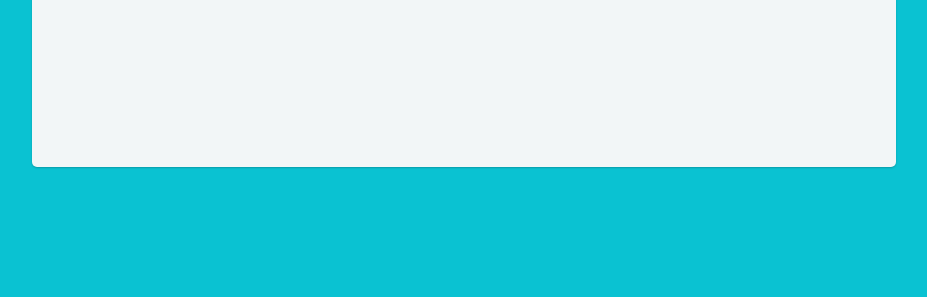
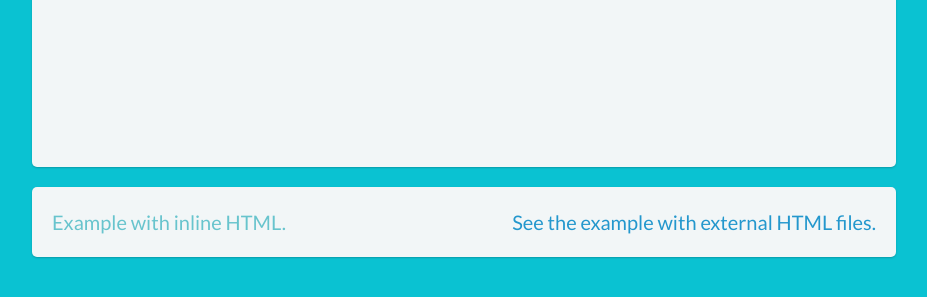
Before and after one commit to wallaceerick/hashchange, a plain HTML site: page index.html in a window 1280 px wide. Shown: the part 511-808 px from the top of the page, without its empty margins (176-1103 px from the left). Drawn offline with Linux system fonts and the light colour scheme.

Commit message:
Add footer to inline example

```diff
--- a/css/style.css
+++ b/css/style.css
@@ -12,7 +12,12 @@ html {
     font-size: 20px;
     background: #0ac2d2;
 }
-
+a {
+    text-decoration: none;
+}
+a:hover {
+    text-decoration: underline;
+}
 
 .hashchange {
     width: 960px;
@@ -90,9 +95,6 @@ ul#nav li .selected:hover {
     display: inline-block;
     margin: 0 30px;
 }
-.page a:hover {
-    text-decoration: underline;
-}
 
 
 
@@ -108,8 +110,30 @@ ul#nav li .selected:hover {
 }
 
 
+/**********************************************/
+/* Footer
+/**********************************************/
 
 
+#footer {
+    width: 90%;
+    height: 70px;
+    line-height: 70px;
+    margin: 20px auto;
+    padding: 0 20px;
+    list-style: none;
+    background: #f2f6f7;
+    border-radius: 5px;
+    box-shadow: 0 1px 2px rgba(0, 0, 0, 0.2);
+}
+#footer p {
+    float: left;
+    color: #68c4cd;
+}
+#footer a {
+    float: right;
+    color: #2397cd;
+}
 
 
 
--- a/index.html
+++ b/index.html
@@ -67,6 +67,11 @@
 
         </div> <!-- /content -->
 
+        <div id="footer">
+            <p>Example with inline HTML.</p>
+            <a href="basic.html">See the example with external HTML files.</a>
+        </div>
+
     </div>
 
 </body>
```
